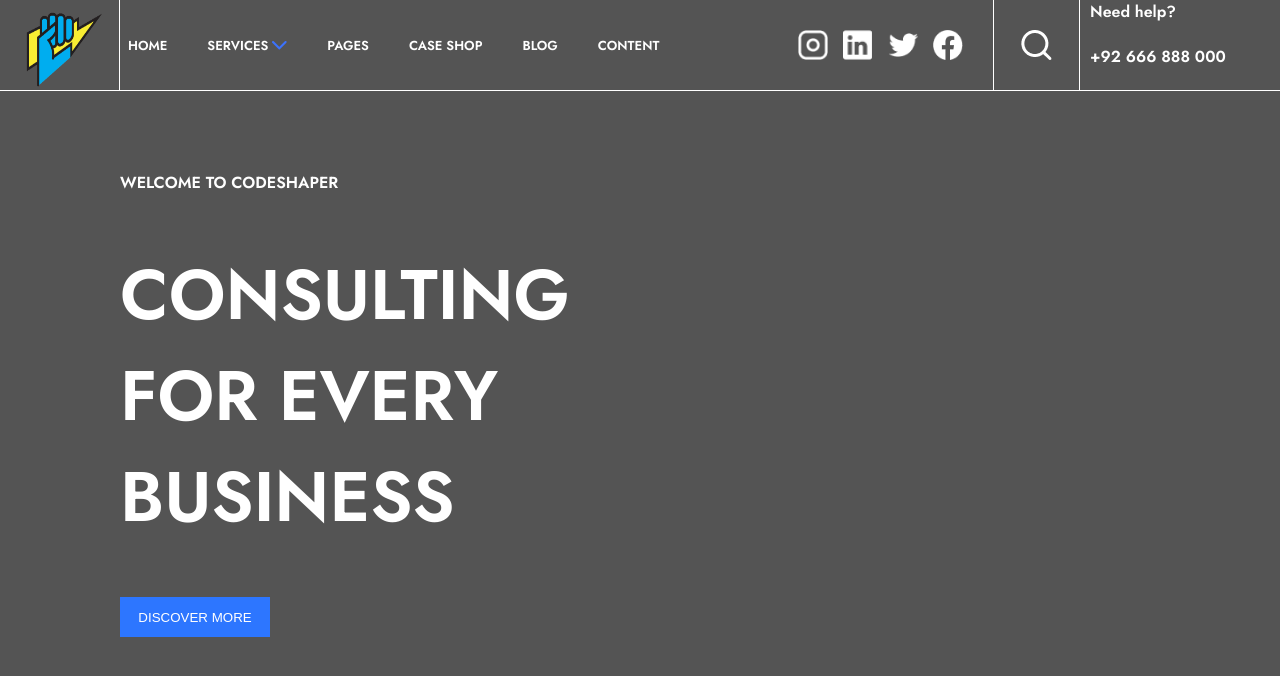
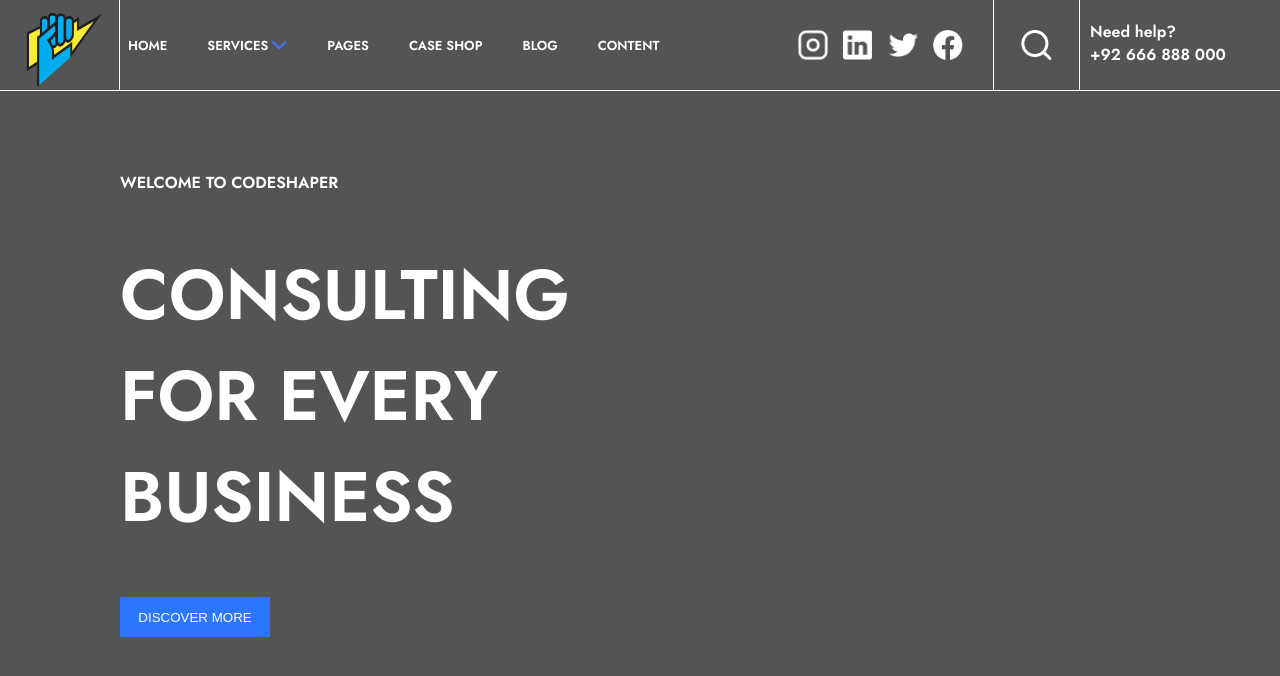
Before and after one commit to naslyb2030/PruebaAvanzada, a plain HTML site: page index.html in a window 1280 px wide. Drawn offline with Linux system fonts and the light colour scheme.

Commit message:
align header

```diff
--- a/style.css
+++ b/style.css
@@ -60,7 +60,7 @@ h1{
     font-size: 70px;
 }
 .help{
-    display: grid;
+    padding-top: 20px;
     padding-left: 10px;
     border-bottom: solid 1px white;
     border-left: solid 1px white;
```
